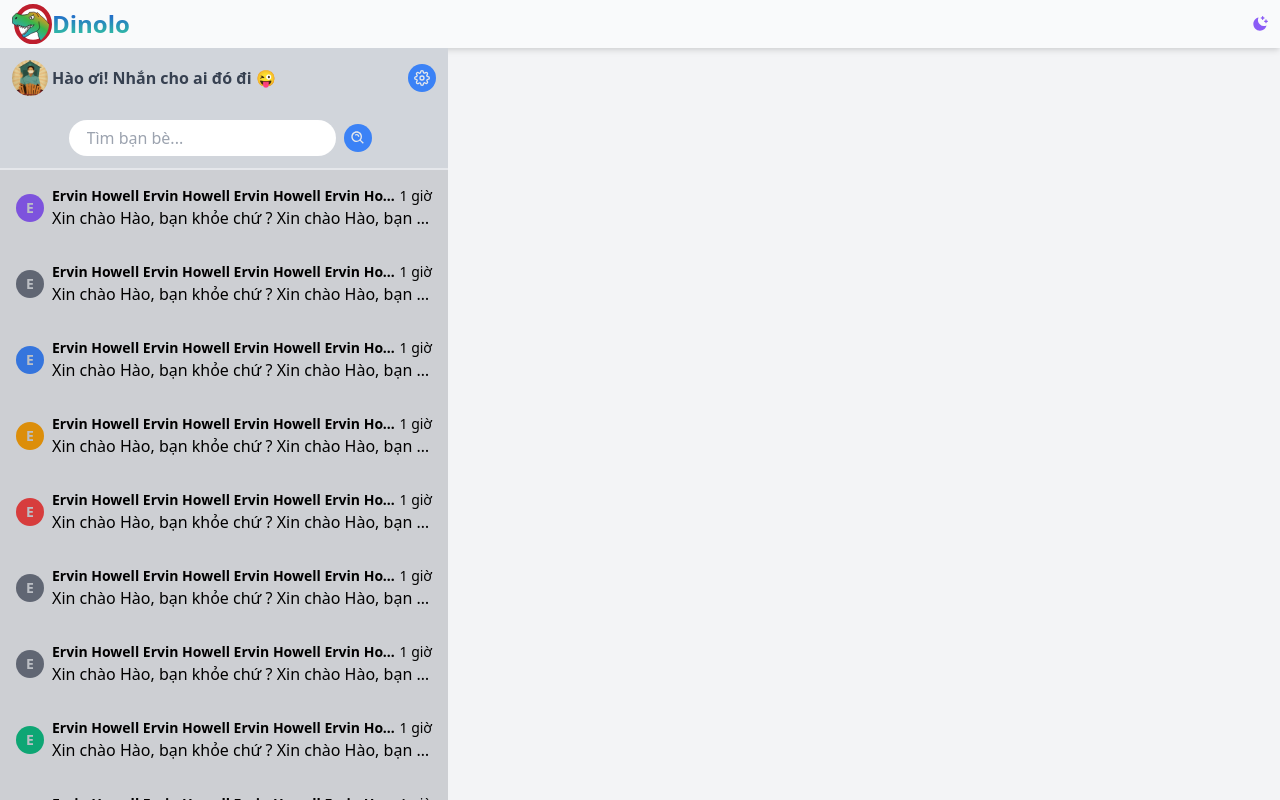
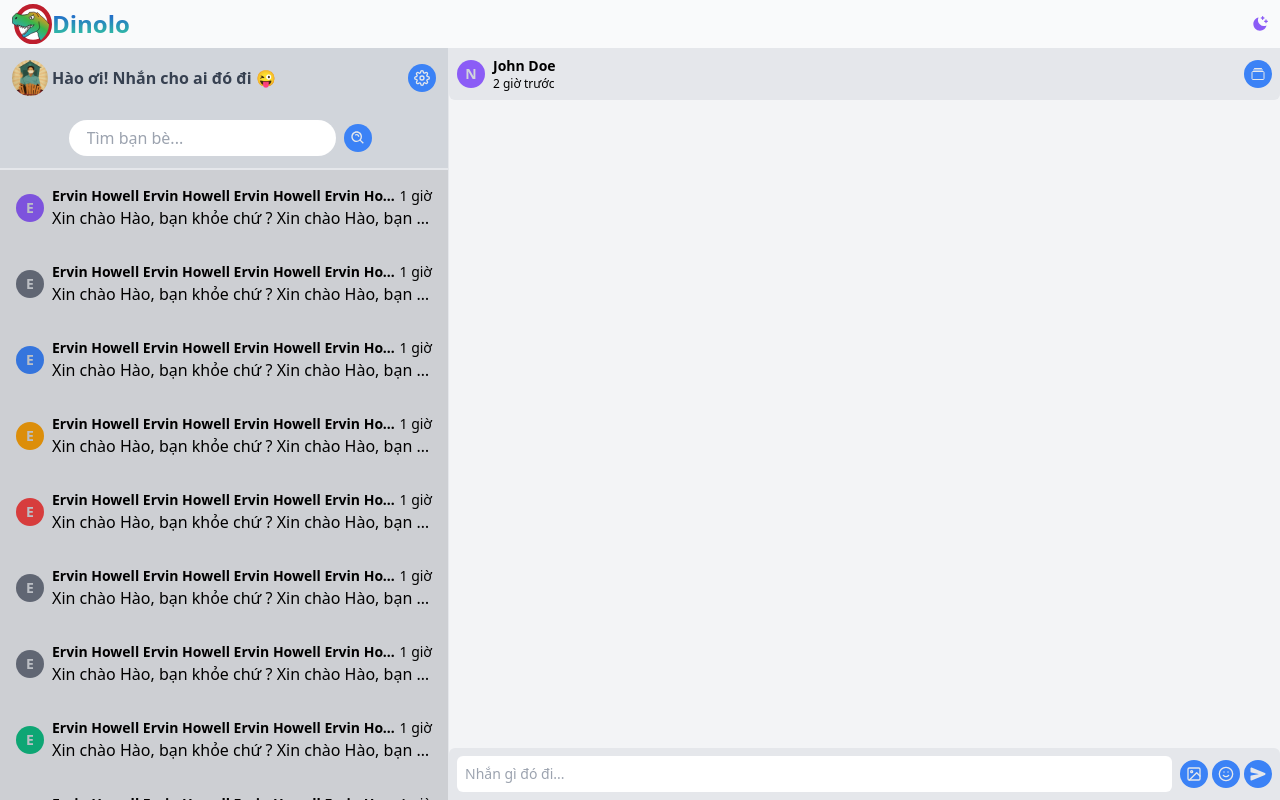
Before and after one commit to haola1210/projectX, a React (Create React App) app in the folder client/: page / in a window 1280 px wide. Built offline with nearby package versions, Linux system fonts and the light colour scheme.

Commit message:
Custom textarea ok

```diff
--- /dev/null
+++ b/client/src/components/ChatContainer.jsx
@@ -0,0 +1,70 @@
+import React from 'react';
+import TempAvatar from './TempAvatar';
+import {
+    IoAlbumsOutline,
+    IoAlbums
+} from "react-icons/io5";
+import ChatFooter from './ChatFooter';
+
+
+function ChatContainer(props) {
+    return (
+        <div className="flex-grow h-full flex flex-row">
+
+            {/* main window (chat history, chat header, chat footer) */}
+            <div className="flex-grow flex flex-col h-full">
+
+                {/* header */}
+                <div className="w-full flex flex-row justify-between items-center bg-gray-200 dark:bg-gray-700 smooth-transform rounded-b-md">
+                    <div className="flex flex-row items-center p-2 dark:text-gray-300">
+                        <TempAvatar character="N" />
+                        <div className="flex flex-col pl-2">
+                            {/* friend name */}
+                            <span className="font-semibold text-sm">
+                                John Doe
+                            </span>
+
+                            {/* active status */}
+                            <span className="text-xs">
+                                2 giờ trước
+                            </span>
+                        </div>
+
+                    </div>
+
+                    {/* button collapse album */}
+                    <div className="p-2">
+                        <span className="rounded-btn ">
+                            {/* unactive button */}
+                            <IoAlbumsOutline />
+
+                            {/* active button */}
+                            {/* <IoAlbums /> */}
+                        </span>
+                    </div>
+
+                </div>
+
+                {/* chat history */}
+                <div className="flex-grow flex flex-col px-2">
+
+                </div>
+
+                {/* chat footer */}
+                <div className="w-full bg-gray-200 dark:bg-gray-700 smooth-transform rounded-t-md">
+                    <ChatFooter />
+                </div>
+
+            </div>
+
+            {/* album of sent images */}
+            <div className="">
+
+            </div>
+
+
+        </div>
+    );
+}
+
+export default ChatContainer;
--- /dev/null
+++ b/client/src/components/ChatFooter.jsx
@@ -0,0 +1,36 @@
+import React, { useState } from 'react';
+import {
+    FiImage,
+    FiSmile
+} from "react-icons/fi";
+import { IoSend } from "react-icons/io5";
+import CustomTextArea from './CustomTextArea';
+
+
+function ChatFooter(props) {
+
+    const [text, setText] = useState("")
+
+    return (
+        <div className="w-full flex flex-row items-center p-2">
+
+            <CustomTextArea
+                setText={setText}
+                className="flex-grow p-2 text-sm mr-2"
+                placeholder="Nhắn gì đó đi..."
+            />
+
+            <span className="rounded-btn">
+                <FiImage />
+            </span>
+            <span className="rounded-btn ml-1">
+                <FiSmile />
+            </span>
+            <span className="rounded-btn ml-1" onClick={() => console.log(text)}>
+                <IoSend />
+            </span>
+        </div>
+    );
+}
+
+export default ChatFooter;
--- a/client/src/components/ChatManager.jsx
+++ b/client/src/components/ChatManager.jsx
@@ -9,7 +9,7 @@ import TempAvatar from './TempAvatar';
 import NewMessageBox from './NewMessage/NewMessageBox';
 
 const SettingBtn = (props) => (
-    <span className="rounded-btn bg-blue-500 text-gray-200 dark:text-gray-800 dark:bg-yellow-500">
+    <span className="rounded-btn bg-blue-500 text-gray-200 dark:text-gray-800 dark:bg-yellow-500 smooth-transform">
         <FiSettings />
     </span>
 )
--- /dev/null
+++ b/client/src/components/CustomTextArea.jsx
@@ -0,0 +1,37 @@
+import React, { useEffect, useRef, useState } from 'react';
+
+function CustomTextArea(props) {
+    const maxRow = props.maxRow || 3
+    const initHeight = 20
+    const E = useRef(null)
+    const [value, setValue] = useState("")
+
+
+
+    useEffect(() => {
+        E.current.style.height = "inherit"
+        E.current.style.height = `${E.current.scrollHeight}px`
+
+        props.setText(value)
+    }, [value])
+
+    return (
+        <div className={`${props.className} bg-white rounded-md flex justify-center`}>
+            <textarea className="w-full outline-none text-sm"
+                placeholder={props.placeholder}
+                style={{
+                    minHeight: initHeight,
+                    maxHeight: maxRow * initHeight,
+                    overflowY : "auto",
+                    resize: "none"
+                  }}
+                ref={E}
+                rows={1}
+                onChange={e => setValue(e.target.value)}
+                value={value}
+            />
+        </div>
+    );
+}
+
+export default CustomTextArea;
--- a/client/src/index.css
+++ b/client/src/index.css
@@ -13,9 +13,14 @@
         @apply list-none
     }
 
+    .smooth-transform {
+        @apply
+            transition
+            duration-500
+    }
 
     ::-webkit-scrollbar {
-    width: 4px;
+        @apply w-1
     }
 
 
@@ -31,6 +36,7 @@
             hover:bg-blue-500
             dark:bg-yellow-600
             dark:hover:bg-yellow-700;
+        @apply smooth-transform;
         border-radius : 10px
     }
 
@@ -108,11 +114,6 @@
         text-gray-300
     }
 
-    .smooth-transform {
-        @apply
-            transition
-            duration-500
-    }
 
     .rounded-btn{
         @apply
@@ -125,7 +126,11 @@
             border-transparent
             hover:border-blue-400
             cursor-pointer
-            select-none;
+            select-none
+            bg-blue-500
+            text-gray-200
+            dark:text-gray-800
+            dark:bg-yellow-500;
         @apply smooth-transform
     }
 
--- a/client/src/pages/Main.jsx
+++ b/client/src/pages/Main.jsx
@@ -1,9 +1,11 @@
 import React from 'react';
+import ChatContainer from '../components/ChatContainer';
 import ChatManager from '../components/ChatManager';
 function Main(props) {
     return (
-        <div className="w-full flex-grow">
+        <div className="w-full flex-grow flex flex-row divide-x">
             <ChatManager />
+            <ChatContainer />
         </div>
     );
 }
```
Also changed, not shown: 1 other file (tests, documents, lock files or other folders).
